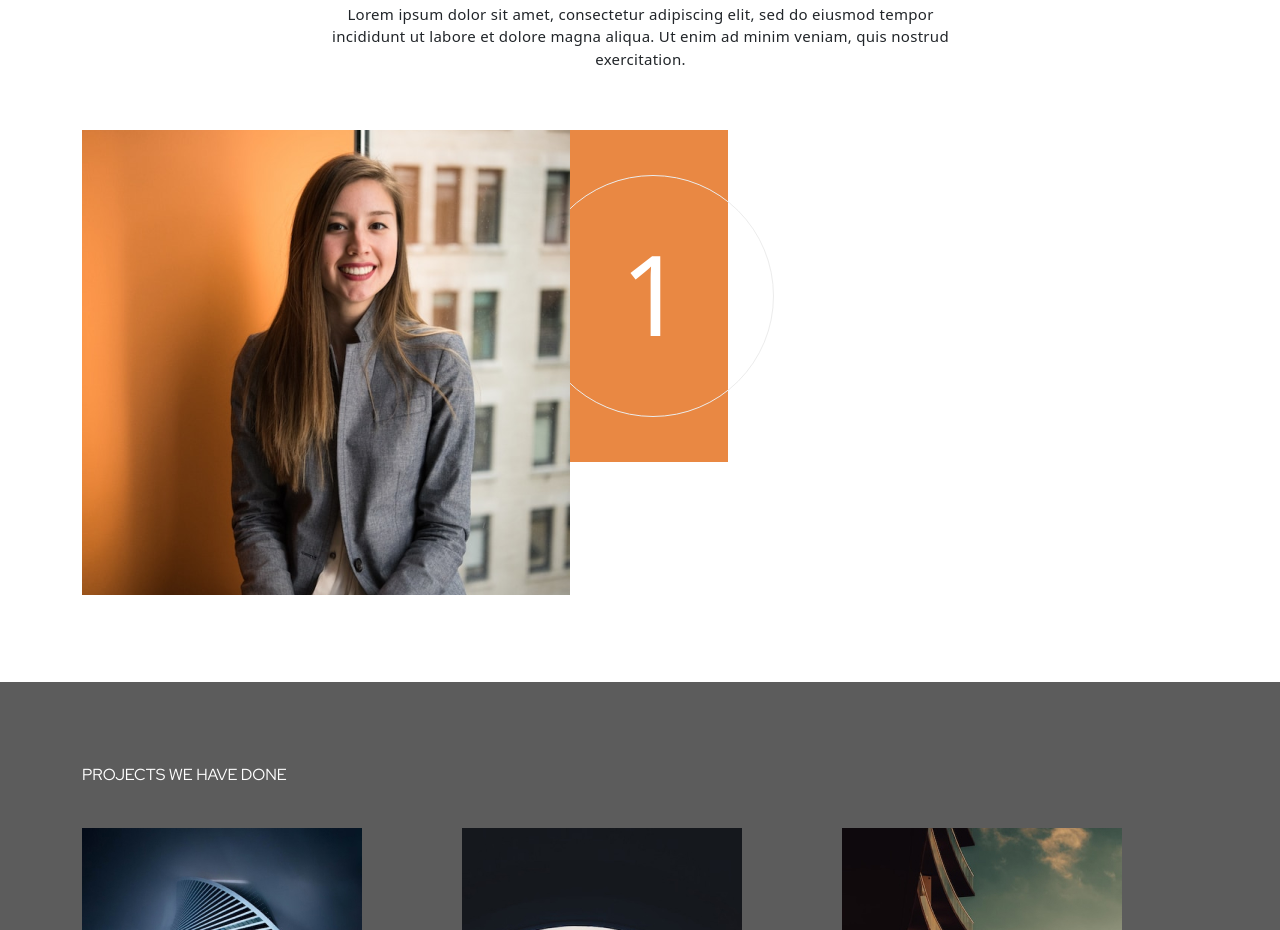
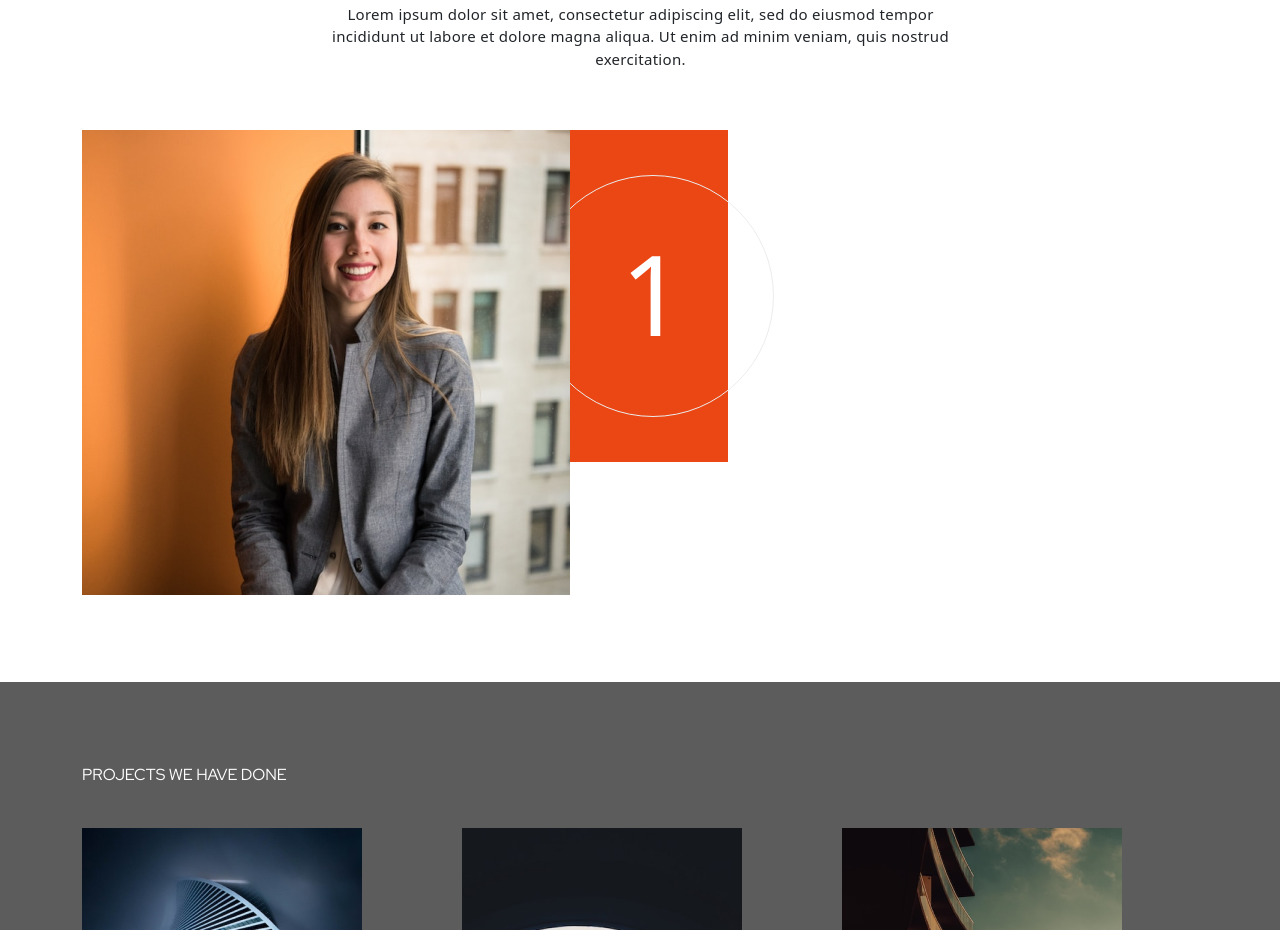
Before and after one commit to DevMehediHasan/notionhive, a plain HTML site: page index.html in a window 1280 px wide. Shown: the part 778-1708 px from the top of the page. Drawn offline with nearby package versions, Linux system fonts and the light colour scheme.

Commit message:
update about

```diff
--- a/assets/css/style.css
+++ b/assets/css/style.css
@@ -400,7 +400,12 @@ section#slider {
   text-transform: uppercase;
   margin: 50px;
 }
-
+.shape {
+  background: #EA4715;
+  padding: 45px 0px 45px 450px;
+  margin-right: -100px;
+  margin-top: -465px;
+}
 .shape .shape2{
   height: 242px;
   border: 1px solid #ECECEC;
@@ -419,12 +424,7 @@ section#slider {
   width: 488px;
 height: 465px;
 }
-.shape {
-  background: #e98843;
-  padding: 45px 0px 45px 450px;
-  margin-right: -100px;
-  margin-top: -465px;
-}
+
 /*----- About Us Section End -----*/
 
 
```
